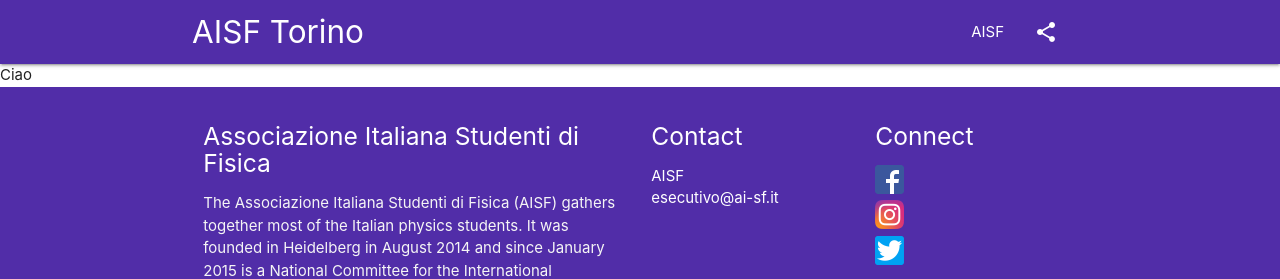
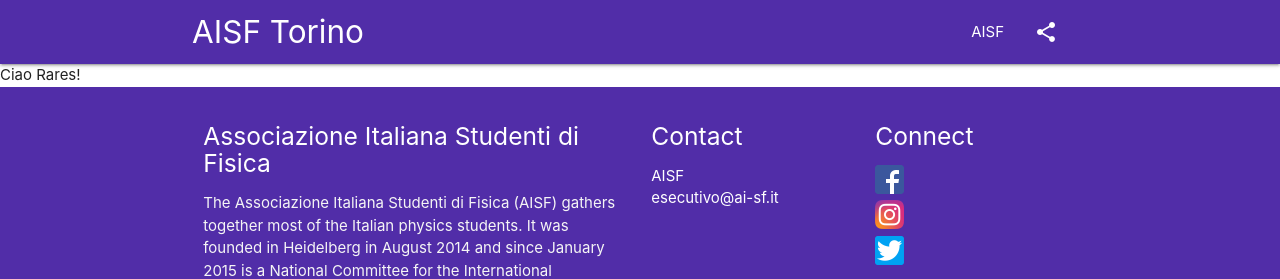
Before and after one commit to Chubotronik/Chubotronik.github.io, a Jekyll site: the page built from index.html, in a window 1280 px wide. Shown: the top 279 px of the page. Built offline with Jekyll 4.4.1, drawn with Linux system fonts in a browser that asks for light colours; nearby versions of some CDN libraries.

Commit message:
Primo tentativo avvio pagina

```diff
--- a/_data/meta.yml
+++ b/_data/meta.yml
@@ -1,4 +1,4 @@
 - id: "/"
-  title: "Sezione Giovani"
+  title: "AISF Torino"
   description: "Sezione Giovani del Congresso SIF 2021"
   keywords: "aisf associazione italiana studenti di fisica sif congresso nazionale 2021"
--- a/index.html
+++ b/index.html
@@ -5,4 +5,4 @@
 layout: default
 ---
 
-Ciao
+Ciao Rares!
```
Also changed, not shown: _config.yml (+9 -0 lines).
